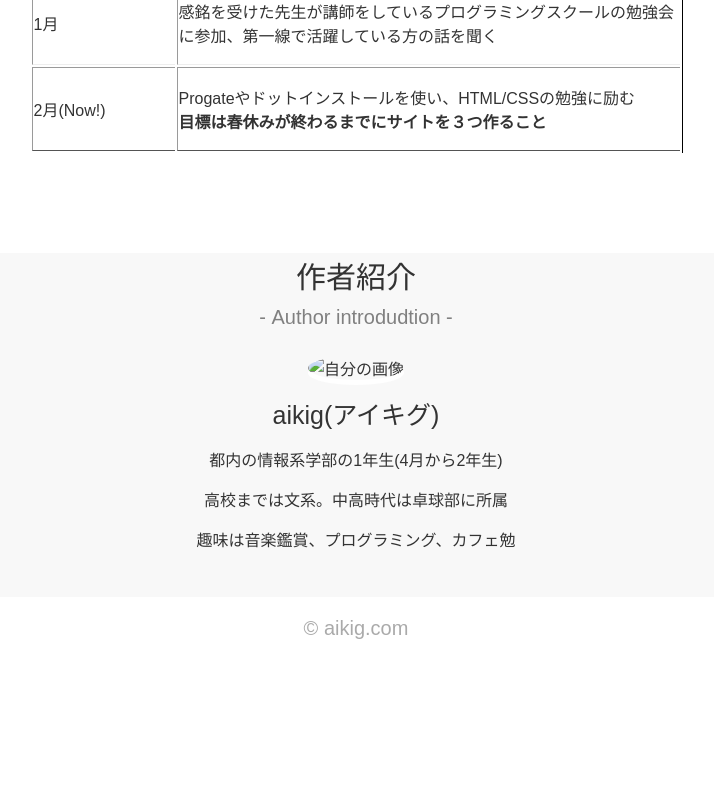
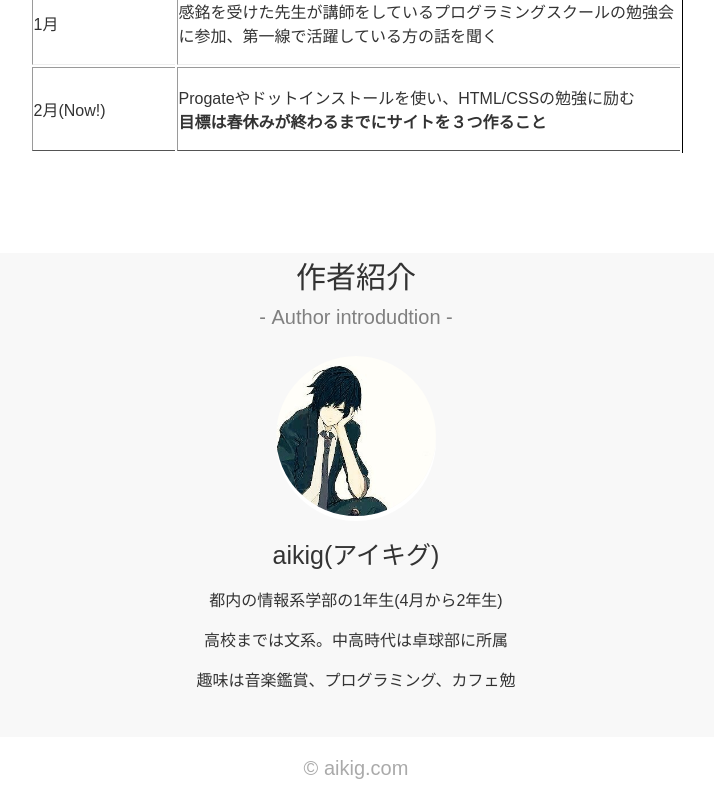
Before and after one commit to zer0Cyber/firstMySite, a plain HTML site: page index.html in a window 1280 px wide. Shown: the part 783-1583 px from the top of the page, without its empty margins (284-998 px from the left). Before the commit the page ends 1443 px from the top, so only its background shows below. Drawn offline with Linux system fonts and the light colour scheme; files whose address does not match are found by name.

Commit message:
Update index.html

```diff
--- a/index.html
+++ b/index.html
@@ -74,8 +74,7 @@
         <div class="contents">
           <h2>作者紹介<br>
             <span class="subtitle">- Author introdudtion -</span></h2>
-            <!-- <img src="img/mypicture.jpg"width="160" height="160" alt="自分の画像"> -->
-            <img src="img/2088.jpg"width="160" height="160" alt="自分の画像">
+            <img src="2088.jpg"width="160" height="160" alt="自分の画像">
             <p class="name">aikig(アイキグ)</p>
             <p>都内の情報系学部の1年生(4月から2年生)</p>
             <p>高校までは文系。中高時代は卓球部に所属</p>
```
